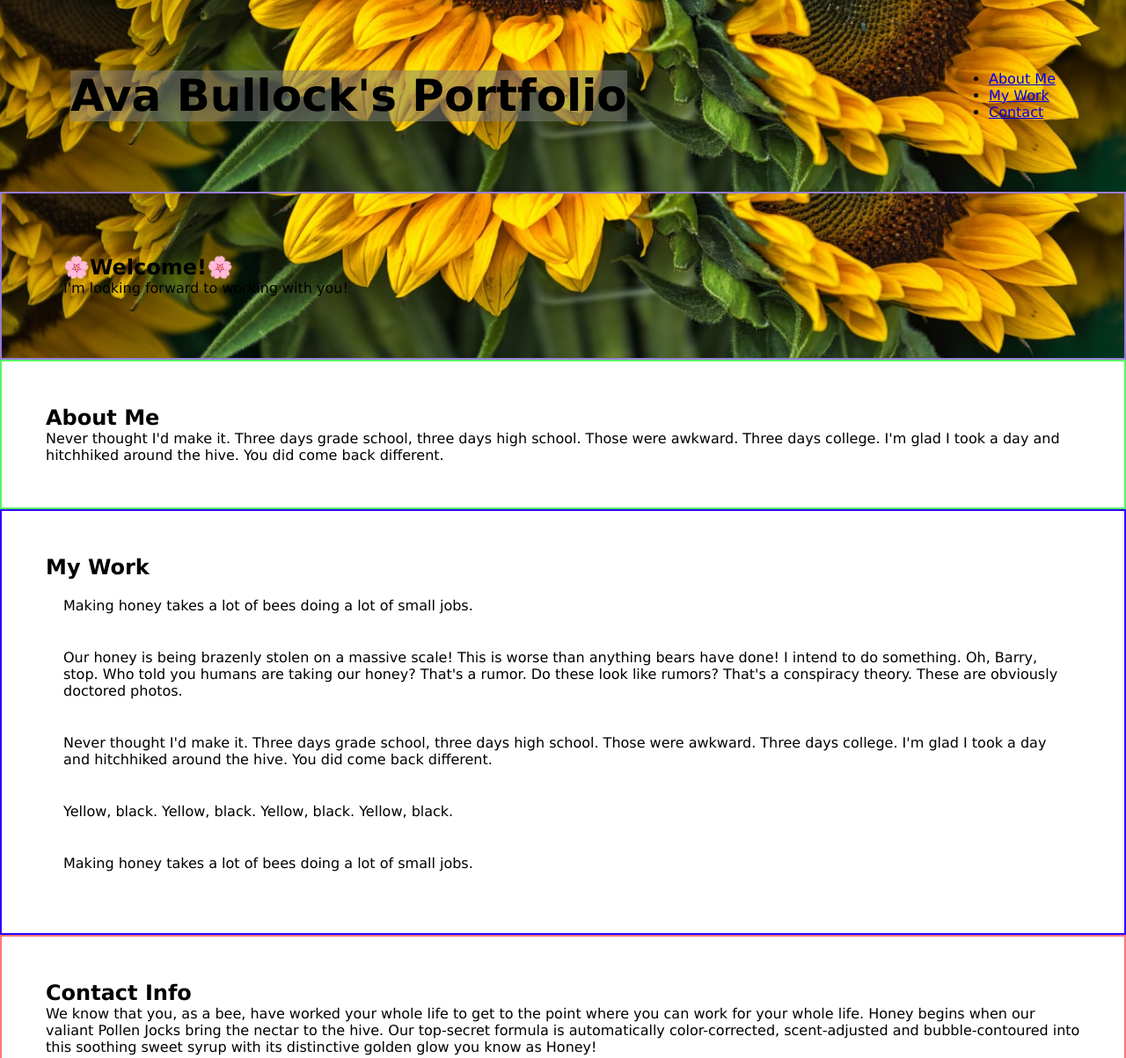
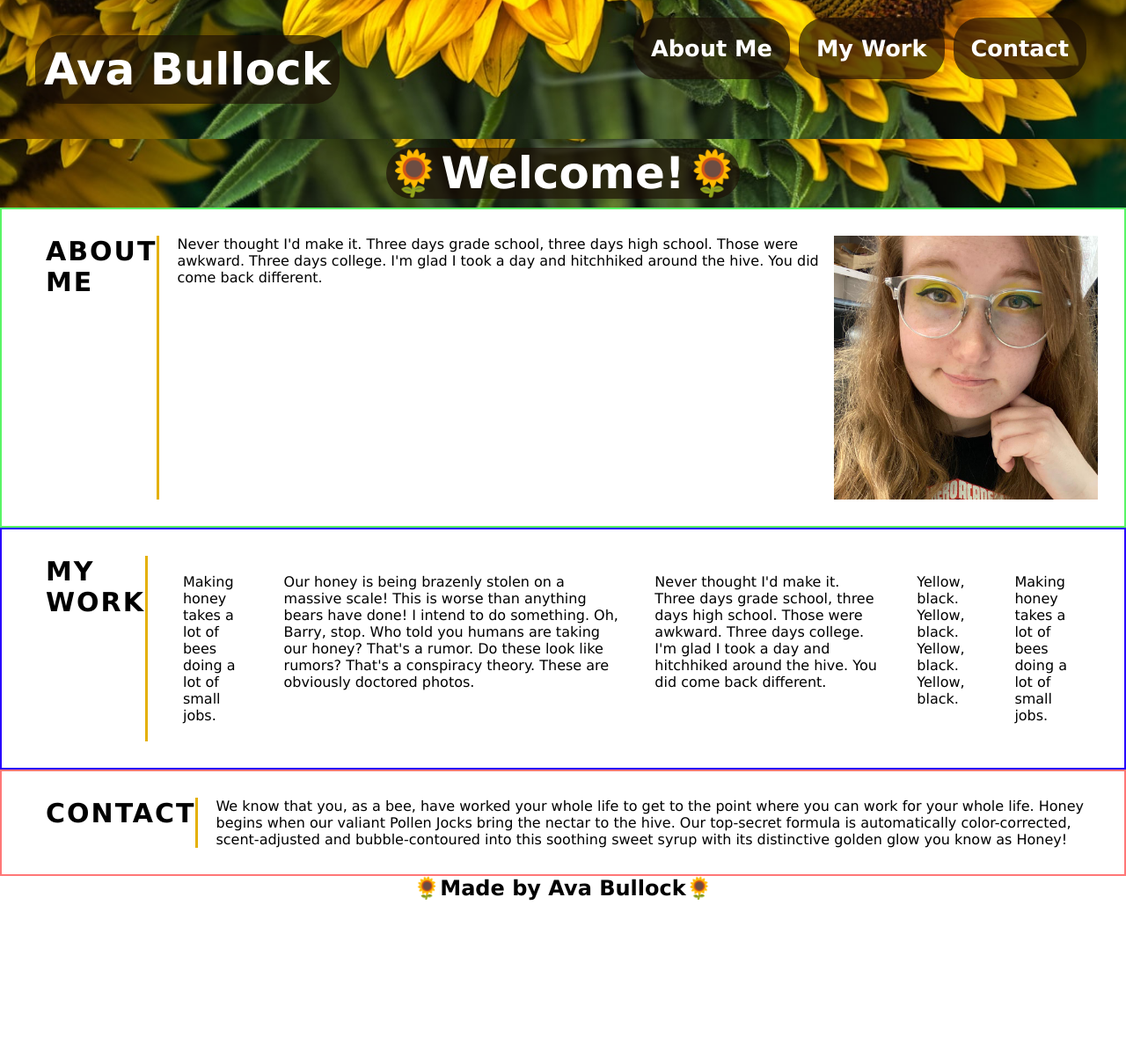
Before and after one commit to avamariee/portfolio, a plain HTML site: page index.html in a window 1280 px wide. Shown: the top 1203 px of the page at 88% size. After the commit the page ends 1024 px from the top, so only its background shows below. Drawn offline with Linux system fonts and the light colour scheme.

Commit message:
added favicon, added images and css stylings.

```diff
--- a/assets/styles.css
+++ b/assets/styles.css
@@ -8,16 +8,18 @@ body {
     font-family: Verdana, Geneva, Tahoma, sans-serif;
 }
 section {
-    padding: 50px;
+    padding: 30px;
 }
 div {
     padding: 20px;
 }
 /* Header & Nav Bar Styles */
 header {
-    padding: 80px;
+
+    padding: 40px;
     display: flex;
     justify-content: space-between;
+    flex-direction: row;
     flex-wrap: wrap;
     background-image: url(../assets/sunflower-banner.jpg);
     background-size: cover;
@@ -27,35 +29,121 @@ header {
 header h1 {
     font-size: 50px;
     font-weight: bold;
-    background-color:rgba(128, 128, 128, 0.5)
+    color: white;
+    background-color:rgba(27, 14, 6, 0.658);
+    padding: 10px;
+    margin: 0;
+    border-radius: 30px;
 }
+header a {
+    text-decoration: none;
+    color: white;
+    background-color:rgba(27, 14, 6, 0.658);
+    font-weight: bold;
+    border-radius: 30px;
+    margin: 5px;
+
+}
+header nav ul {
+    display: flex;
+    flex-wrap: wrap;
+    align-items: center;
+    justify-content: space-between;
+}
+header nav ul li {
+    color: white;
+    margin-top: 0px;
+    list-style: none;
+
+}
+header nav ul li a {
+    padding: 20px;
+    font-weight: bolder;
+    font-size: 2.00vw;
+}
+header nav ul li a:hover {
+    background:rgb(228, 176, 4);
+    color: black;
+}
+/* End Nav Bar Styles */
+
 /* Hero Styles */
 .hero {
-    border: 2px solid #997cd3;
     background-image: url(../assets/sunflower-banner.jpg);
     background-size: cover;
     background-position: bottom;
     background-attachment: fixed;
-    padding: 70px;
+    padding: 10px;
+    text-align: center;
+}
+.hero h1 {
+    font-size: 50px;
+    color: white;
+    background-color:rgba(27, 14, 6, 0.658);
+    display: inline-flex;
+    flex-wrap: wrap;
+    border-radius: 30px;
+}
 
-}
 /* End Hero Styles */
 
+/* Section Title Styles */
+.title {
+    font-size: 30px;
+    letter-spacing: 2px;
+    text-transform: uppercase;
+    border-right: 3px solid rgb(228, 176, 4);
+    padding-left: 20px;
+    margin-right: 20px;
+}
+/* Section Title Styles End */
+
+/* About Me Section Styles */
 .about-me {
+    display: flex;
+    justify-content: space-around;
+    flex-direction: row;
+    text-align: left;
     border: 2px solid #58f565;
 }
+.about-me img {
+    height: auto;
+    width: auto;
+    max-width: 300px;
+    max-height: 400px;
+    float: right;
+    margin-left: auto;
+}
+/* About Me Section End */
+
+/* My Work Section Styles */
 .my-work {
+    display: flex;
+    justify-content: space-between;
+    flex-direction: row;
     border: 2px solid #2802ff;
 }
+/* My Work Section End */
+
+/* Contact Section Styles */
 .contact {
+    display: flex;
+    justify-content: space-between;
+    flex-direction: row;
+    text-align: left;
     border: 2px solid rgba(255, 0, 0, 0.533);
 }
+/* Contact Section End */
+
+/* Footer Styles */
+footer {
+    text-align: center;
+}
+/* Footer Styles End */
 
 /* Media Queries For Smaller Screens */
 
 @media screen and (max-width: 980px) {
 
-    .hero {
 
-    }
 }
--- a/index.html
+++ b/index.html
@@ -4,6 +4,7 @@
     <meta charset="UTF-8">
     <meta name="viewport" content="width=device-width, initial-scale=1.0">
     <link rel="stylesheet" href="assets/styles.css">
+    <link rel="shortcut icon" href="assets/sunflower-favicon.ico">
     <title>Ava Bullock's Portfolio</title>
 </head>
 
@@ -11,12 +12,12 @@
     <!-- Navigation -->
     <header>
         <h1>
-            <a>Ava Bullock's Portfolio</a>
+            Ava Bullock
         </h1>
         <nav>
             <ul>
                 <li>
-                   <a href="#about-me"> About Me</a>
+                   <a href="#about-me">About Me</a>
                 </li>
                 <li>
                     <a href="#my-work">My Work</a>
@@ -30,18 +31,15 @@
     <!-- End Navigation -->
     <!-- Hero -->
     <section class="hero">
-        <h1>
-            🌸Welcome!🌸
-        </h1>
-        <p>
-            I'm looking forward to working with you!
-        </p>
+            <h1>
+                🌻Welcome!🌻
+            </h1>
     </section>
     <!-- End Hero Section-->
 
     <!-- About Me Section -->
     <section class="about-me">
-        <h2>
+        <h2 class="title">
             About Me
         </h2>
         <p>
@@ -49,12 +47,13 @@
             I'm glad I took a day and hitchhiked around the hive.
             You did come back different.
         </p>
+            <img src="assets/ava.jpg" alt="Selfie of Ava.">
     </section>
     <!-- End About Me Section -->
 
     <!-- My Work Section -->
     <section class="my-work">
-        <h2>
+        <h2 class="title">
             My Work
         </h2>
         <div class="big">
@@ -77,8 +76,8 @@
 
     <!-- Contact Me Section-->
     <section class="contact">
-        <h2>
-            Contact Info
+        <h2 class="title">
+            Contact
         </h2>
         <p>
             We know that you, as a bee, have worked your whole life to get to the  point where you can work for your whole life.
@@ -87,5 +86,10 @@
         </p>
     </section>
     <!-- End Contact Me Section -->
+    <footer>
+<h2>
+    🌻Made by Ava Bullock🌻
+</h2>
+    </footer>
 </body>
 </html>
```
Also changed, not shown: assets/ava.jpg (added), 1 other file.
